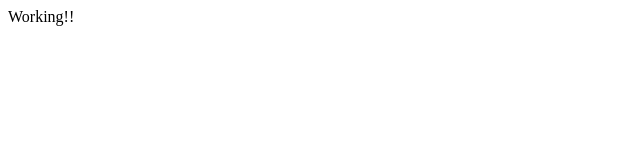
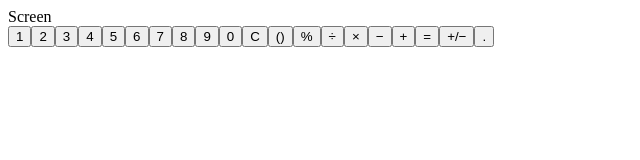
Before and after one commit to josegpt/recursive-calculator, a React app: page / in a window 1280 px wide. Shown: the whole page, without its empty margins (0-640 px from the left). Built offline with nearby package versions, Linux system fonts and the light colour scheme.

Commit message:
WIP: implementing calculator in react with TDD

```diff
--- a/package.json
+++ b/package.json
@@ -27,6 +27,8 @@
     "react-scripts": "1.1.4"
   },
   "devDependencies": {
+    "enzyme": "^3.4.1",
+    "enzyme-adapter-react-16": "^1.2.0",
     "jest": "^23.4.2"
   }
 }
--- a/public/index.html
+++ b/public/index.html
@@ -19,7 +19,7 @@
       work correctly both with client-side routing and a non-root public URL.
       Learn how to configure a non-root public URL by running `npm run build`.
     -->
-    <title>React App</title>
+    <title>Recursive Calculator</title>
   </head>
   <body>
     <noscript>
--- /dev/null
+++ b/src/components/Calculator.js
@@ -0,0 +1,25 @@
+import React, { Component } from 'react'
+import Screen from './Screen'
+import Pad from './Pad'
+
+class Calculator extends Component {
+  constructor() {
+    super()
+
+    this.state = {
+      keys: ['1', '2', '3', '4', '5', '6', '7', '8', '9', '0', 'C', '()', '%', '÷', '×', '−', '+', '=', '+/−', '.']
+    }
+  }
+  render() {
+    const { keys } = this.state
+
+    return (
+      <div className="calculator">
+        <Screen />
+        <Pad keys={keys} />
+      </div>
+    )
+  }
+}
+
+export default Calculator
--- /dev/null
+++ b/src/components/Key.js
@@ -0,0 +1,7 @@
+import React from 'react'
+
+const Key = ({ title }) => (
+  <button>{title}</button>
+)
+
+export default Key
--- /dev/null
+++ b/src/components/Pad.js
@@ -0,0 +1,10 @@
+import React from 'react'
+import Key from './Key'
+
+const Pad = ({ keys }) => (
+  <div className="calculator__pad">
+    {keys.map((key, i) => <Key key={i} title={key} />)}
+  </div>
+)
+
+export default Pad
--- /dev/null
+++ b/src/components/Screen.js
@@ -0,0 +1,7 @@
+import React from 'react'
+
+const Screen = () => (
+  <div>Screen</div>
+)
+
+export default Screen
--- a/src/index.js
+++ b/src/index.js
@@ -1,7 +1,8 @@
 import React from 'react'
 import ReactDOM from 'react-dom'
+import Calculator from './components/Calculator'
 
 ReactDOM.render(
-  <div>Working!!</div>,
+  <Calculator />,
   document.getElementById('root')
 )
```
Also changed, not shown: src/__test__/Key.test.js (added, +14 -0 lines), src/__test__/Pad.test.js (added, +25 -0 lines), src/__test__/calculator.test.js (+18 -126 lines), src/__test__/recursiveCalculator.test.js (added, +136 -0 lines), src/recursiveCalculator.js (renamed from src/calculator.js), 1 other file.
